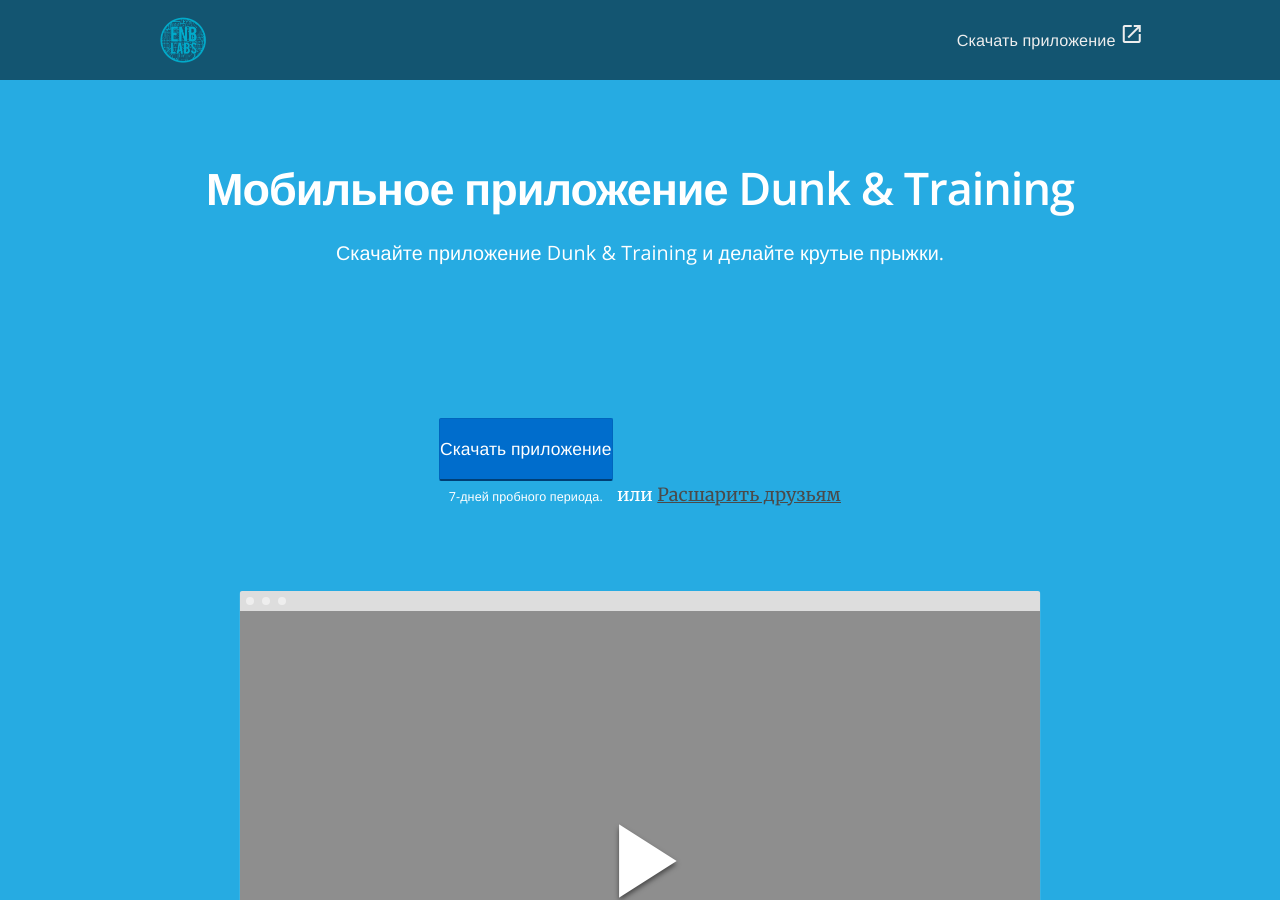
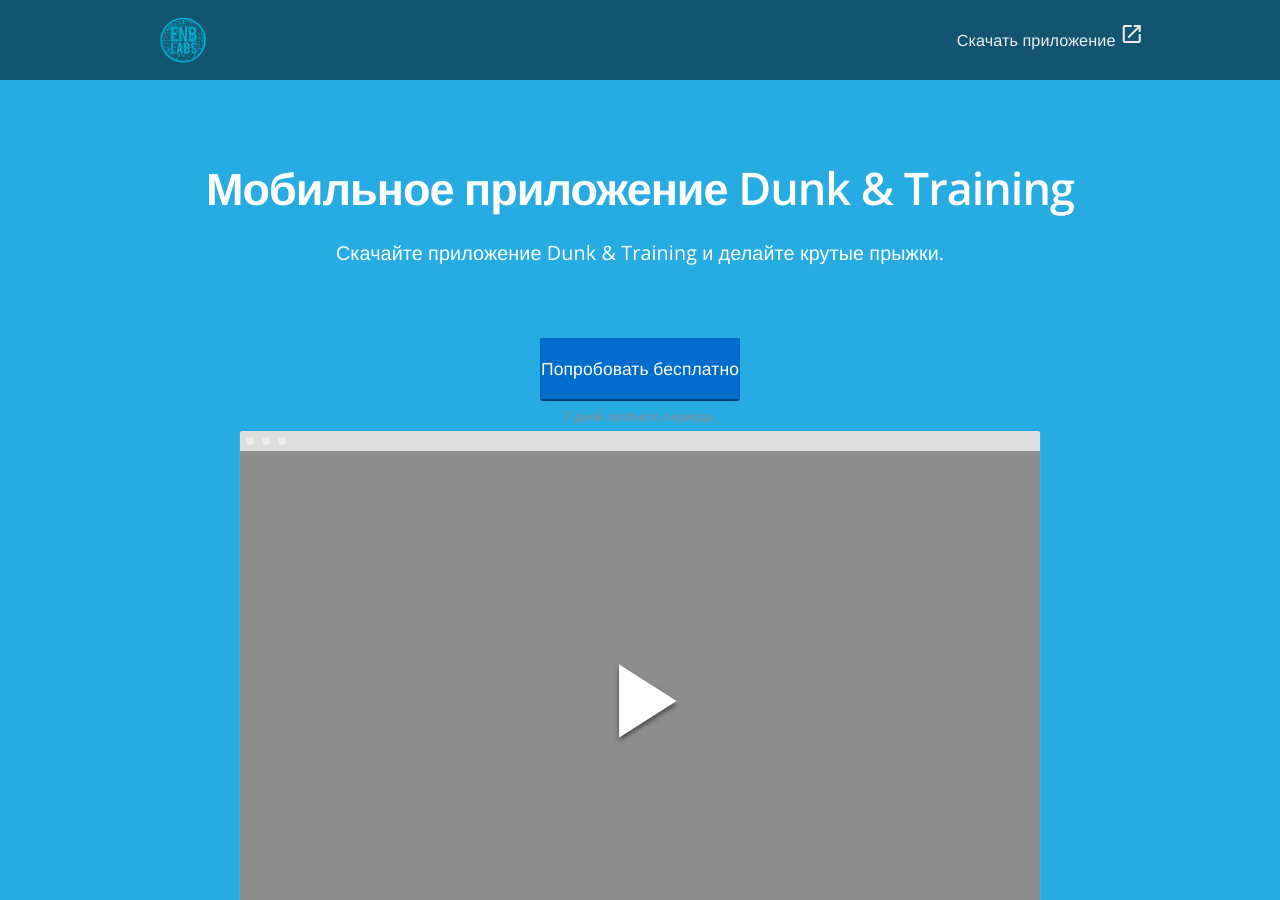
Before and after one commit to RakhimyanTim/danking-training.github.io, a Jekyll site: the page built from pages/index.html, in a window 1280 px wide and 900 px high. Built offline with Jekyll 4.4.1, drawn with Linux system fonts in a browser that asks for light colours; nearby versions of some CDN libraries.

Commit message:
Update index.html

```diff
--- a/pages/index.html
+++ b/pages/index.html
@@ -11,17 +11,14 @@
  			<h2>{{ page.title }}</h2>
 			<p class="sub-text landing-page">Скачайте приложение Dunk & Training и делайте крутые прыжки.</p>
 
-			<section class="bright-section centered">
 				<div class="container">
 					<div style="text-align: center;">
 						<div style="display: inline-block;">
-							<a href="#" class="btn btn-block btn-centered btn-large btn-primary sign-up" style="display: inherit;">Скачать приложение</a>
+							<a href="#" class="btn btn-block btn-centered btn-large btn-primary sign-up" style="display: inherit;">Попробовать бесплатно</a>
 							<span class="btn-sub-text">7-дней пробного периода.</span>
 						</div>
-							<span class="learn-more">или <a href="#share-page-options">Расшарить друзьям</a></span>
 					</div>
 				</div>
-			</section>
 
 			<div class="video screenshot">
 				<div class="force-ratio">
```
